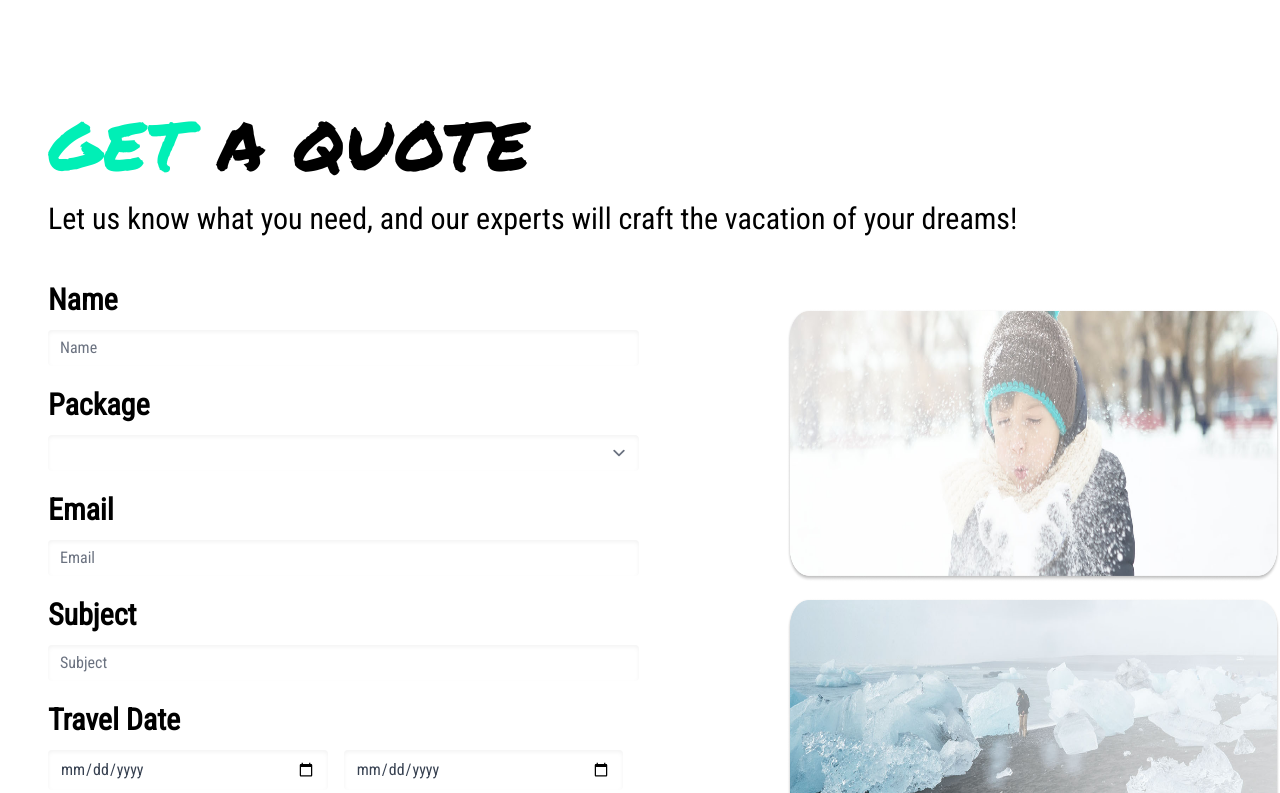
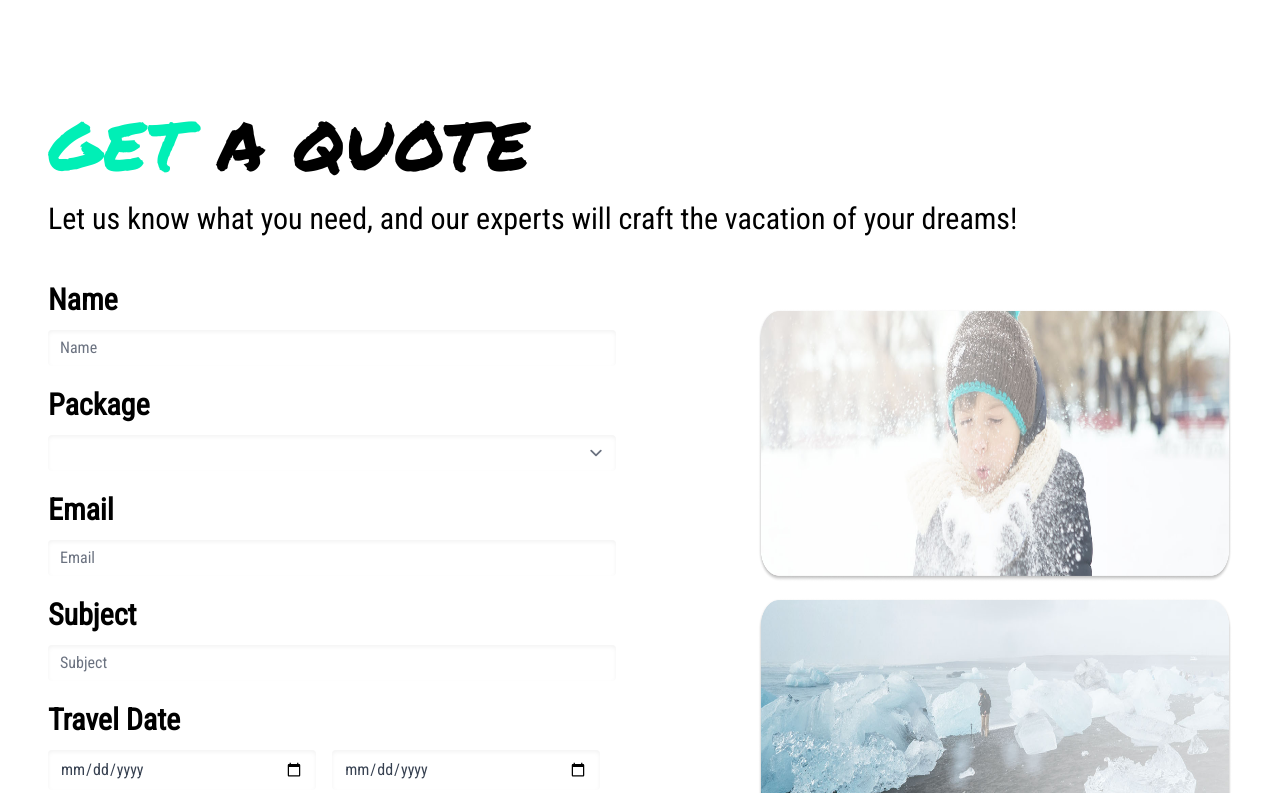
Before and after one commit to anitaalam/iceland-cubed-excursions, a website: page src/contact.html in a window 1280 px wide. Shown: the part 962-1755 px from the top of the page. Drawn offline with nearby package versions, Linux system fonts and the light colour scheme; files that its build step writes are made by us from their sources.

Commit message:
fix the margin
I added same amount of margin in horizontal

```diff
--- a/src/contact.html
+++ b/src/contact.html
@@ -35,7 +35,7 @@
         </div>
       </div>
     </section>
-    <section id="quote" class="get-a-quote mt-12 sm:mt-20 lg:mt-24 bigscreen:mt-48 ml-4 sm:ml-6 lg:ml-12 bigscreen:ml-14">
+    <section id="quote" class="get-a-quote mt-12 sm:mt-20 lg:mt-24 bigscreen:mt-48 ml-4 sm:mx-6 lg:mx-12 bigscreen:mx-14">
       <h2 class="text-3xl sm:text-4xl md:text-5xl lg:text-[60px] xl:text-[68px] tracking-wide uppercase"><span class="text-ice-green">Get</span> a quote</h2>
       <p class="text-sm sm:text-xl md:text-2xl lg:text-3xl bigscreen:text-4xl">Let us know what you need, and our experts will craft the vacation of your dreams!
       </p>
```
